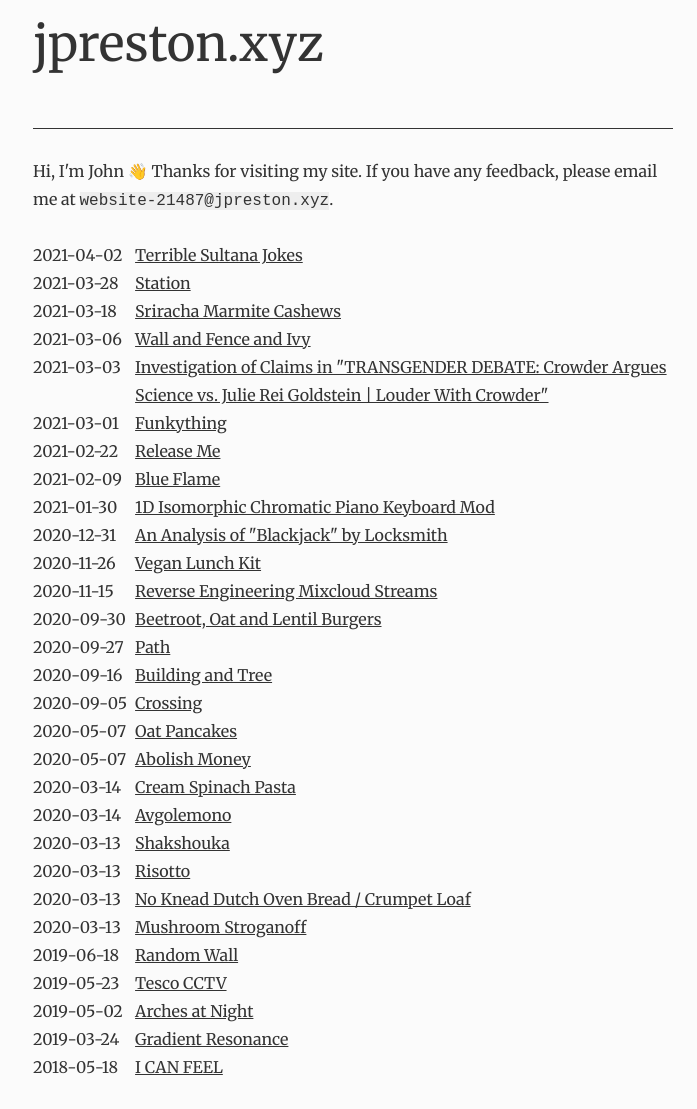
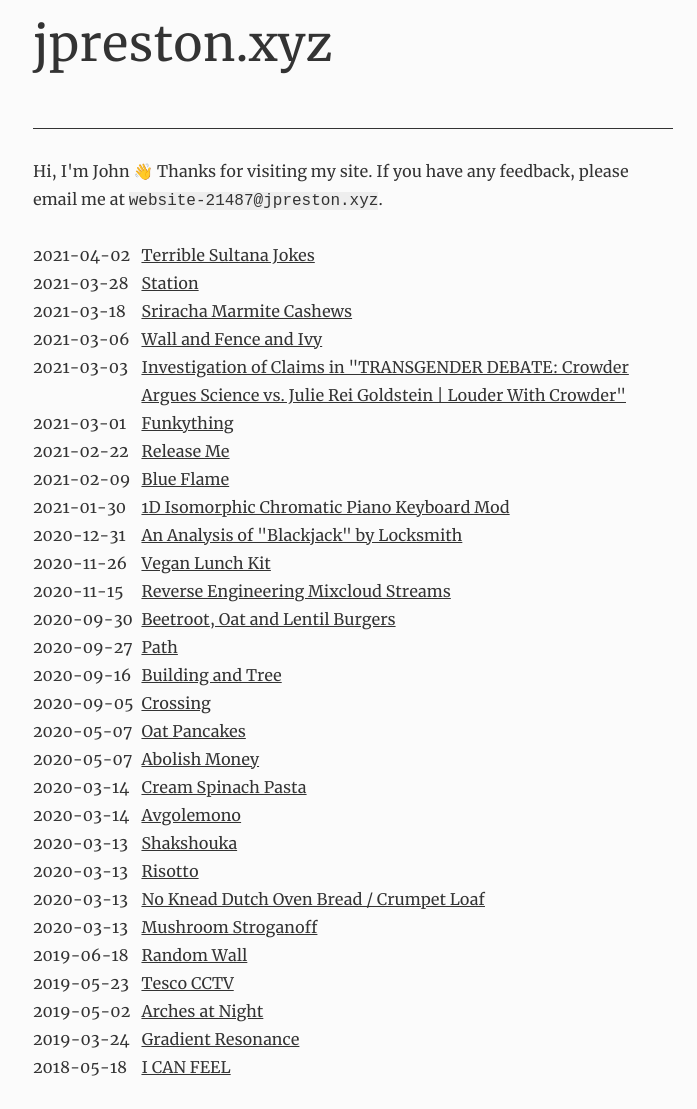
Before and after one commit to wcerfgba/jpreston.xyz, a Jekyll site: the page built from index.markdown, in a window 1280 px wide. Shown: the whole page, without its empty margins (287-984 px from the left). Built offline with Jekyll 4.4.1, drawn with Linux system fonts in a browser that asks for light colours.

Commit message:
Self-host Merriweather font

```diff
--- a/_includes/head.html
+++ b/_includes/head.html
@@ -3,7 +3,6 @@
   <meta http-equiv="X-UA-Compatible" content="IE=edge">
   <meta name="viewport" content="width=device-width, initial-scale=1">
   {%- seo -%}
-  <link href="https://fonts.googleapis.com/css?family=Merriweather&display=swap" rel="stylesheet">
   <link rel="stylesheet" href="{{ "/assets/css/style.css" | relative_url }}">
   {%- feed_meta -%}
 
--- a/assets/css/style.scss
+++ b/assets/css/style.scss
@@ -4,6 +4,16 @@
 $black: #333;
 $grey: #eee;
 $white: #fbfbfb;
+
+/* latin */
+@font-face {
+  font-family: 'Merriweather';
+  font-style: normal;
+  font-weight: 400;
+  font-display: swap;
+  src: url(/assets/font/u-440qyriQwlOrhSvowK_l5-fCZM.woff2) format('woff2');
+  unicode-range: U+0000-00FF, U+0131, U+0152-0153, U+02BB-02BC, U+02C6, U+02DA, U+02DC, U+2000-206F, U+2074, U+20AC, U+2122, U+2191, U+2193, U+2212, U+2215, U+FEFF, U+FFFD;
+}
 
 html {
   font-size: 16px;
```
Also changed, not shown: assets/font/u-440qyriQwlOrhSvowK_l5-fCZM.woff2 (added).
